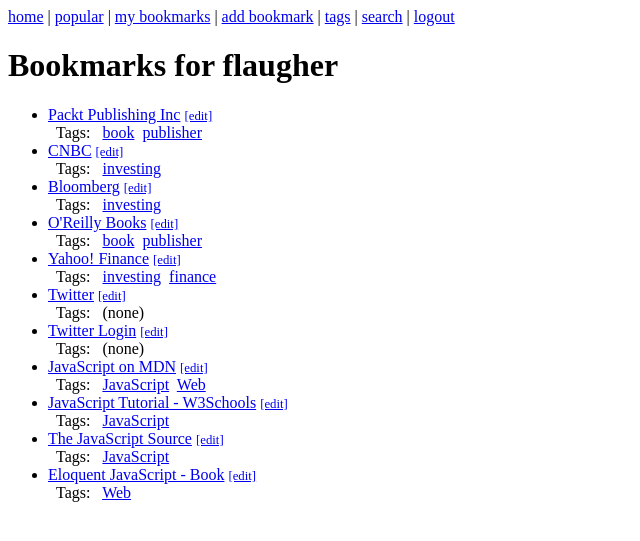
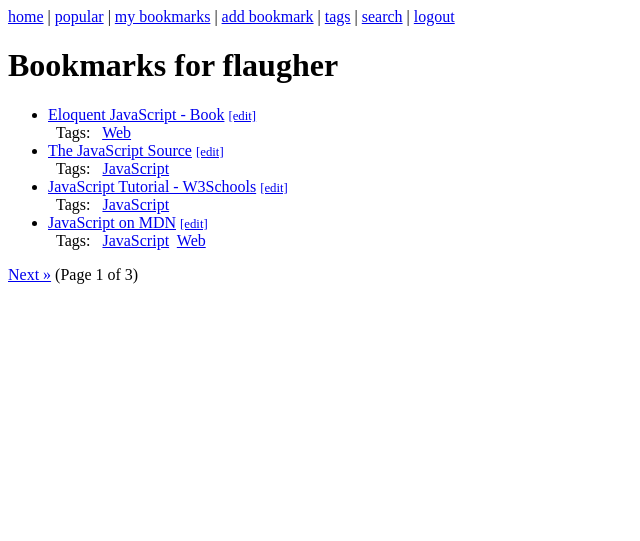
Before and after one commit to chanul13/django_bookmarks, a Django app: page /user/flaugher/ in a window 1280 px wide. Shown: the top 541 px of the page, without its empty margins (0-640 px from the left). Run offline with Django 3.2, Linux system fonts and the light colour scheme; a user stored in the database is signed in; data comes from the database, SQL or seed files in the repository; parts of the project's set-up code (start-up, migrations or seed data) failed here and were passed over.

Commit message:
Added pagination to user bookmarks page

```diff
--- a/bookmarks/views.py
+++ b/bookmarks/views.py
@@ -11,6 +11,9 @@ from bookmarks.models import *
 import pdb
 from datetime import datetime, timedelta
 from django.db.models import Q
+from django.core.paginator import Paginator, InvalidPage
+
+ITEMS_PER_PAGE = 4
 
 
 # "request" is an object that contains the contents of the
@@ -45,30 +48,36 @@ def user_page(request, username):
     isn't found, generate a 404 error page.
     '''
     user = get_object_or_404(User, username=username)
-    '''
-    Display bookmarks associated with the given user in
-    descending (most recent first) order by id.
-    '''
-    bookmarks = user.bookmark_set.order_by('-id')
+    query_set = user.bookmark_set.order_by('-id')
+    paginator = Paginator(query_set, ITEMS_PER_PAGE)
+
     try:
-        # First username is the database field. Second is
-        # the actual username input argument.
-        user = User.objects.get(username=username)
-    except User.DoesNotExist:
-        raise Http404(u'Requested user not found')
+        page_number = int(request.GET['page'])  # GET should contain a 'page' variable...
+    except (KeyError, ValueError):  # If it doesn't, assume we want the first page.
+        page_number = 1
 
-    # Obtain list of bookmarks for the given user.
-    # This is explained in the "Making queries" Django doc page.
-    bookmarks = user.bookmark_set.all()
+    try:
+        page = paginator.page(page_number)  # Get the current page.
+    except InvalidPage:
+        raise Http404
+
+    bookmarks = page.object_list  # Retrieve the bookmarks for the current page.
 
     # username, bookmarks, show_tags are the context.
     variables = RequestContext(request, {
+        'bookmarks': bookmarks,
         'username': username,
-        'bookmarks': bookmarks,
         'show_tags': True,
         # If the user is viewing their own page, display the 'edit'
         # link next to each bookmark.
-        'show_edit': username == request.user.username
+        'show_edit': username == request.user.username,
+        'show_paginator': paginator.num_pages > 1,  # If more than one page, show paginator.
+        'has_prev': page.has_previous(),            # If there's a previous page, show link to it.
+        'has_next': page.has_next(),                # If there's a next page, show link to it.
+        'page': page_number,                        # Index of current page
+        'pages': paginator.num_pages,               # Total number of pages
+        'next_page': page_number + 1,               # Index of next page
+        'prev_page': page_number - 1                # Index of previous page
     })
     # View is finished. Render the user page.
     return render_to_response('user_page.html', variables)
--- a/templates/bookmark_list.html
+++ b/templates/bookmark_list.html
@@ -33,6 +33,21 @@
             </li>
         {% endfor %}
     </ul>
+
+    {% if show_paginator %}
+        <div class="paginator">
+            {% if has_prev %}
+                <a href="?page={{ prev_page }}">&laquo; Previous</a>
+            {% endif %}
+
+            {% if has_next %}
+                <a href="?page={{ next_page }}">Next &raquo;</a>
+            {% endif %}
+
+            (Page {{ page }} of {{ pages }})
+        </div>
+    {% endif %}
+
 {% else %}
     <p>No bookmarks found.</p>
 {% endif %}
```
